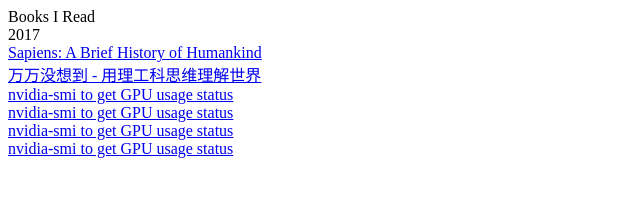
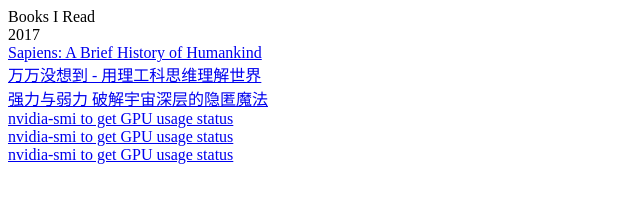
Before and after one commit to Zhuoli/sdfafwfdf.github.io, a plain HTML site: page index.html in a window 1280 px wide. Shown: the whole page, without its empty margins (0-640 px from the left). Drawn offline with Linux system fonts and the light colour scheme.

Commit message:
Update index.html

```diff
--- a/index.html
+++ b/index.html
@@ -6,7 +6,7 @@
 <br>
 <a href=https://book.douban.com/subject/25986341/>万万没想到 - 用理工科思维理解世界</a>
 <br>
-<a href=http://developer.download.nvidia.com/compute/cuda/6_0/rel/gdk/nvidia-smi.331.38.pdf>nvidia-smi to get GPU usage status</a>
+<a href=https://book.douban.com/subject/26785898/>强力与弱力 破解宇宙深层的隐匿魔法</a>
 <br>
 <a href=http://developer.download.nvidia.com/compute/cuda/6_0/rel/gdk/nvidia-smi.331.38.pdf>nvidia-smi to get GPU usage status</a>
 <br>
```
